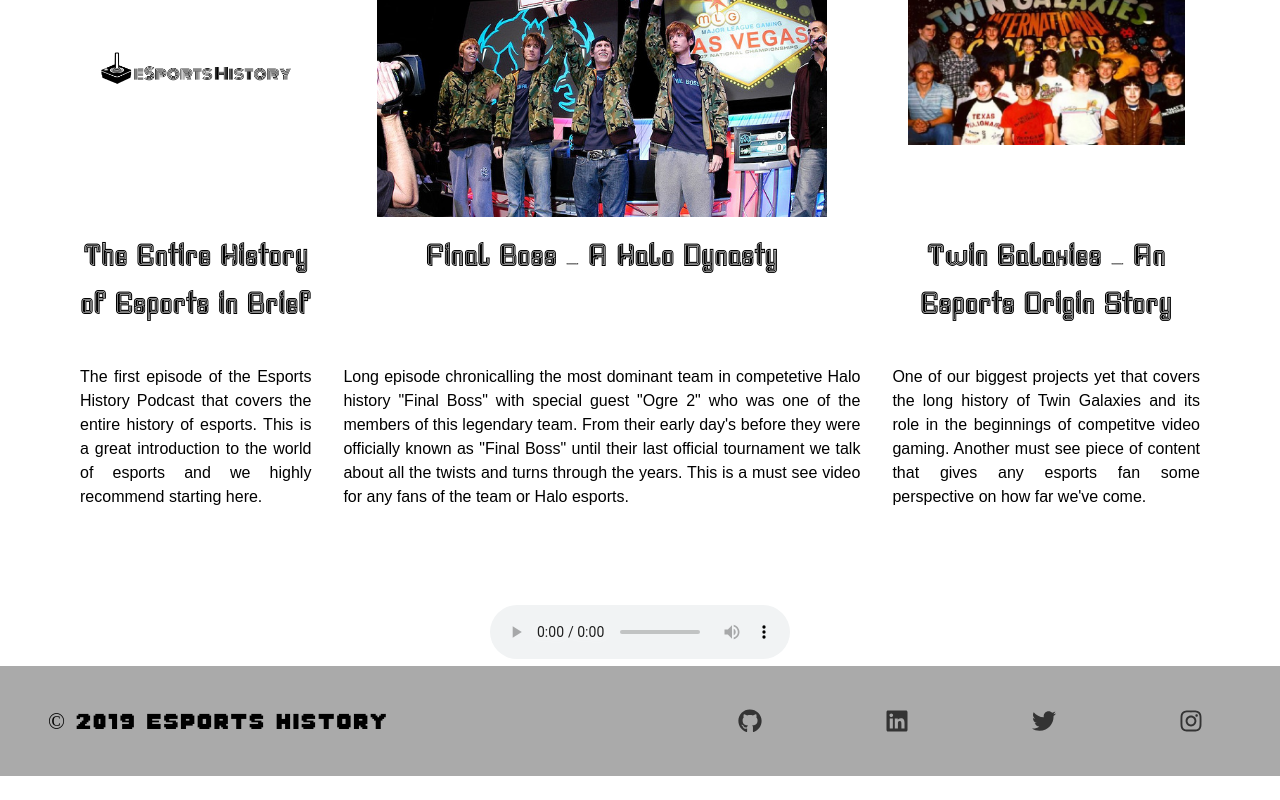
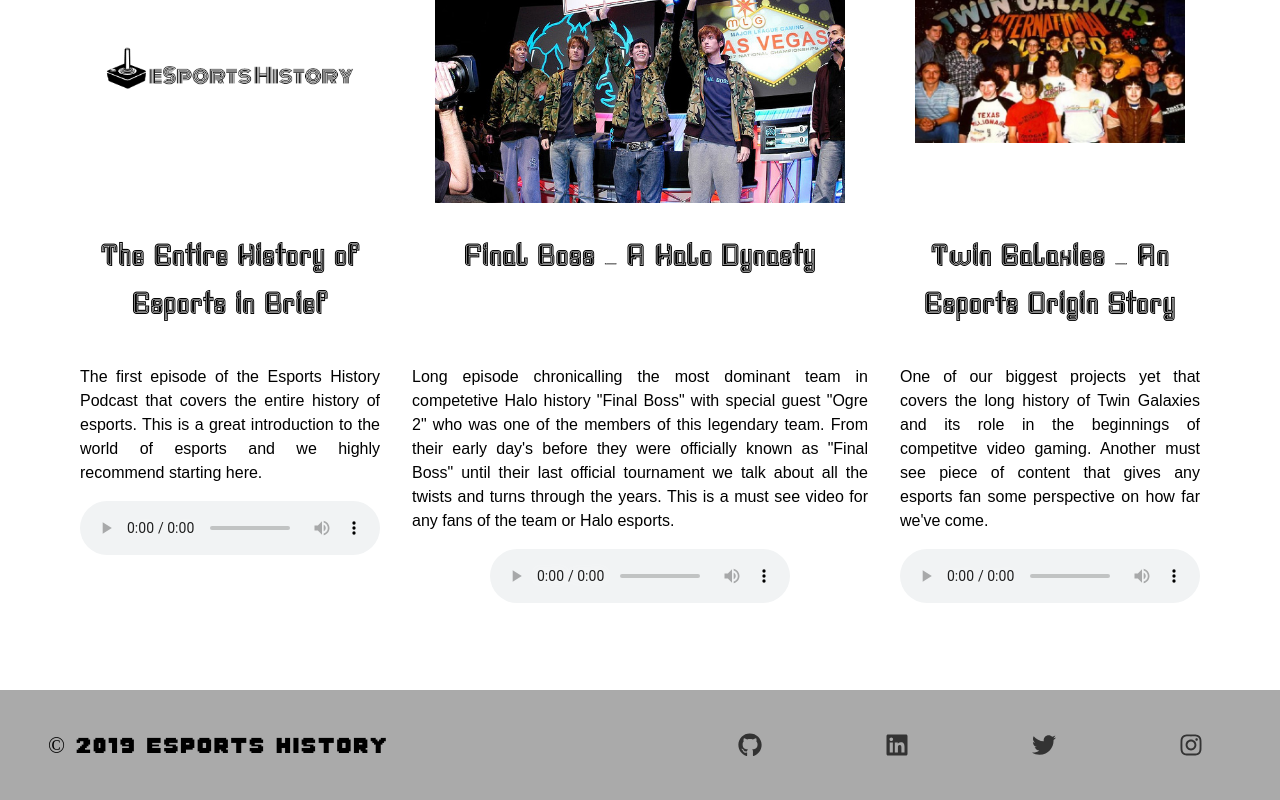
Before and after one commit to Zarnerz/EH-React, a React (Create React App) app in the folder esports-history/: page / in a window 1280 px wide. Shown: the part 3504-4304 px from the top of the page. Before the commit the page ends 4280 px from the top, so only its background shows below. Built offline with nearby package versions, Linux system fonts and the light colour scheme.

Commit message:
Player added to each Podcast Card component

```diff
--- a/esports-history/src/App.js
+++ b/esports-history/src/App.js
@@ -5,7 +5,6 @@
 import About from "./pages/main/about";
 import Background from "./pages/main/background";
 import Podcast from "./pages/main/podcast";
-import Player from "./global/player";
 import Footer from "./global/footer";
 import "./App.css";
 import "react-responsive-carousel/lib/styles/carousel.min.css";
@@ -21,7 +20,6 @@
         <Background />
         <Parallax class="dendi-parallax-background" />
         <Podcast />
-        <Player />
         <Footer />
       </div>
     );
--- a/esports-history/src/global/cards/Cards.js
+++ b/esports-history/src/global/cards/Cards.js
@@ -1,4 +1,5 @@
 import React, { Component } from "react";
+import Player from "../player";
 
 class Cards extends Component {
   render() {
@@ -13,6 +14,7 @@
         </article>
         <h3 style={cardH3Style}>{this.props.title}</h3>
         <p>{this.props.blurb}</p>
+        <Player source={this.props.audioSource} />
       </section>
     );
   }
--- a/esports-history/src/global/player/Player.js
+++ b/esports-history/src/global/player/Player.js
@@ -2,12 +2,7 @@
 
 export class Player extends Component {
   render() {
-    return (
-      <audio
-        controls
-        src="http://hwcdn.libsyn.com/p/8/a/f/8af468c57789b632/Jocko_Podcast_183_JackCarr.mp3?c_id=45639680&cs_id=45639680&destination_id=454905&expiration=1561759910&hwt=b2d2d27b4bf8e3e5cdaa6d47929b50a0"
-      />
-    );
+    return <audio controls src={this.props.source} />;
   }
 }
 
--- a/esports-history/src/pages/main/podcast/Podcast.js
+++ b/esports-history/src/pages/main/podcast/Podcast.js
@@ -24,6 +24,7 @@
             alt="esports history logo"
             title="The Entire History of Esports in Brief"
             blurb={introBlurb}
+            audioSource="http://hwcdn.libsyn.com/p/8/a/f/8af468c57789b632/Jocko_Podcast_183_JackCarr.mp3?c_id=45639680&cs_id=45639680&destination_id=454905&expiration=1561759910&hwt=b2d2d27b4bf8e3e5cdaa6d47929b50a0"
           />
           <Card
             image={finalBossImage}
```
